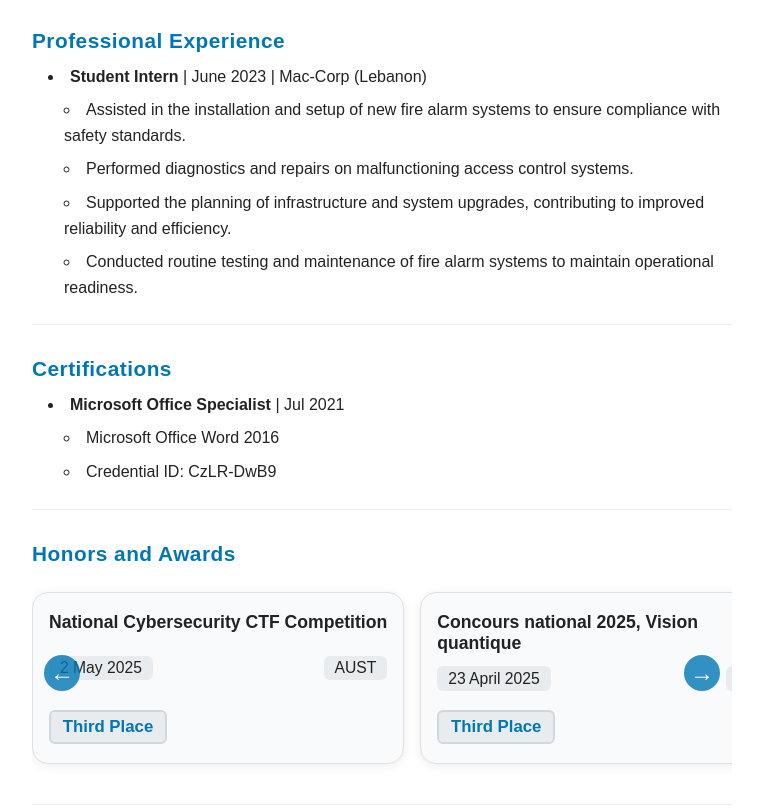
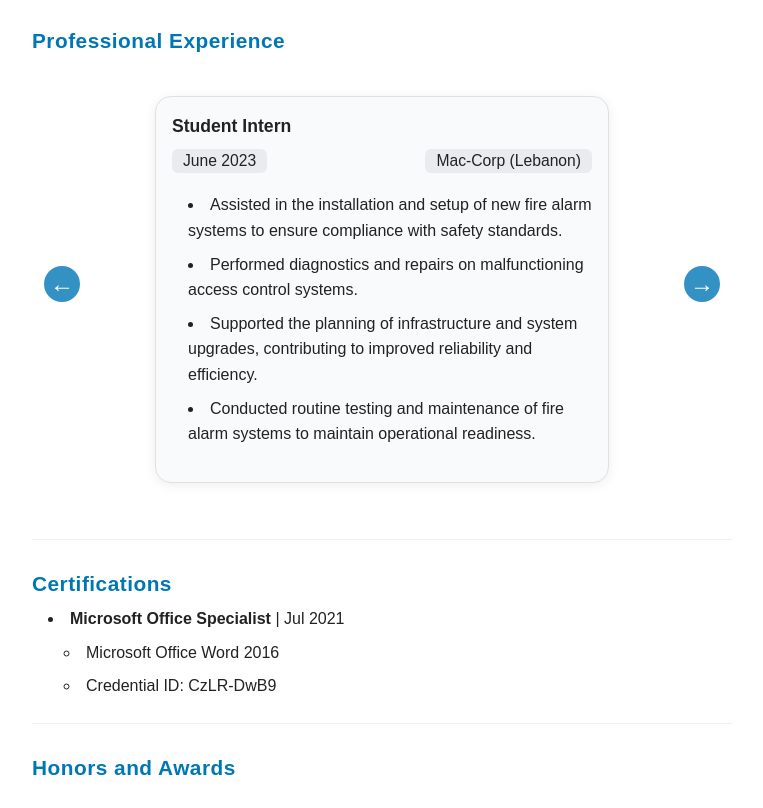
Before and after one commit to alinaim07/Portfolio, a plain HTML site: page index.html in a window 1280 px wide. Shown: the part 502-1310 px from the top of the page, without its empty margins (258-1021 px from the left). Drawn offline with Linux system fonts and the light colour scheme.

Commit message:
testing rendering of dynamic cards

```diff
--- a/index.html
+++ b/index.html
@@ -21,19 +21,28 @@
       <h2>CV</h2>
       <a href="https://drive.google.com/file/d/1DVxQtIqJJcVnnXAXGIbviuEUU-zB-6Rs/view?usp=sharing" target="_blank">Download My Latest CV</a>
     </section>
-    <section>
+    <section class="horizontal-section">
       <h2>Professional Experience</h2>
-      <ul>
-        <li>
-          <strong>Student Intern</strong> | June 2023 | Mac-Corp (Lebanon)
+      <button class="arrow left" id="exp-arrow-left" onclick="scrollList('experience-list', -1, 'exp-arrow-left', 'exp-arrow-right')">&#8592;</button>
+      <div class="horizontal-list" id="experience-list">
+        <div class="card">
+          <div class="card-header">
+            <strong>Student Intern</strong>
+          </div>
+          <div class="card-meta">
+            <span class="card-date">June 2023</span>
+            <span class="card-org">Mac-Corp (Lebanon)</span>
+          </div>
           <ul>
             <li>Assisted in the installation and setup of new fire alarm systems to ensure compliance with safety standards.</li>
             <li>Performed diagnostics and repairs on malfunctioning access control systems.</li>
             <li>Supported the planning of infrastructure and system upgrades, contributing to improved reliability and efficiency.</li>
             <li>Conducted routine testing and maintenance of fire alarm systems to maintain operational readiness.</li>
           </ul>
-        </li>
-      </ul>
+        </div>
+        <!-- Add more experience cards here if needed -->
+      </div>
+      <button class="arrow right" id="exp-arrow-right" onclick="scrollList('experience-list', 1, 'exp-arrow-left', 'exp-arrow-right')">&#8594;</button>
     </section>
     <section>
       <h2>Certifications</h2>
@@ -49,7 +58,7 @@
     </section>
     <section class="horizontal-section">
       <h2>Honors and Awards</h2>
-      <button class="arrow left" onclick="scrollList('awards-list', -1)">&#8592;</button>
+      <button class="arrow left" id="awards-arrow-left" onclick="scrollList('awards-list', -1, 'awards-arrow-left', 'awards-arrow-right')">&#8592;</button>
       <div class="horizontal-list" id="awards-list">
         <div class="card">
           <div class="card-header">
@@ -132,7 +141,7 @@
           <div class="card-rank rank-second">Second Place in Lebanon</div>
         </div>
       </div>
-      <button class="arrow right" onclick="scrollList('awards-list', 1)">&#8594;</button>
+      <button class="arrow right" id="awards-arrow-right" onclick="scrollList('awards-list', 1, 'awards-arrow-left', 'awards-arrow-right')">&#8594;</button>
     </section>
     <section>
       <h2>Bug Bounty</h2>
@@ -186,11 +195,73 @@
     <p>&copy; 2025 Ali Naim</p>
   </footer>
   <script>
-    function scrollList(listId, direction) {
-      const list = document.getElementById(listId);
-      const scrollAmount = 130; // Adjust this value to control the scroll amount
-      list.scrollLeft += direction * scrollAmount;
+function scrollList(listId, direction, arrowLeftId, arrowRightId) {
+  const list = document.getElementById(listId);
+  const cards = Array.from(list.querySelectorAll('.card'));
+  const cardWidth = cards[0] ? cards[0].offsetWidth + 32 : 240; // 32px for gap
+  const currentScroll = list.scrollLeft;
+  const targetScroll = currentScroll + direction * cardWidth;
+  list.scrollTo({ left: targetScroll, behavior: 'smooth' });
+  setTimeout(() => {
+    updateArrows(listId, arrowLeftId, arrowRightId);
+    updateCardFade(listId);
+  }, 350);
+}
+
+function updateArrows(listId, arrowLeftId, arrowRightId) {
+  const list = document.getElementById(listId);
+  const arrowLeft = document.getElementById(arrowLeftId);
+  const arrowRight = document.getElementById(arrowRightId);
+  if (list.scrollLeft <= 5) {
+    arrowLeft.setAttribute('aria-hidden', 'true');
+  } else {
+    arrowLeft.setAttribute('aria-hidden', 'false');
+  }
+  if (list.scrollWidth - list.clientWidth - list.scrollLeft <= 5) {
+    arrowRight.setAttribute('aria-hidden', 'true');
+  } else {
+    arrowRight.setAttribute('aria-hidden', 'false');
+  }
+}
+
+function updateCardFade(listId) {
+  const list = document.getElementById(listId);
+  const cards = Array.from(list.querySelectorAll('.card'));
+  const listRect = list.getBoundingClientRect();
+  const center = listRect.left + listRect.width / 2;
+  cards.forEach(card => {
+    const cardRect = card.getBoundingClientRect();
+    const cardCenter = cardRect.left + cardRect.width / 2;
+    if (Math.abs(cardCenter - center) < cardRect.width / 2) {
+      card.classList.remove('faded');
+    } else {
+      card.classList.add('faded');
     }
+  });
+}
+
+// Initialize arrow visibility and card fade on page load and resize
+window.addEventListener('DOMContentLoaded', () => {
+  updateArrows('experience-list', 'exp-arrow-left', 'exp-arrow-right');
+  updateArrows('awards-list', 'awards-arrow-left', 'awards-arrow-right');
+  updateCardFade('experience-list');
+  updateCardFade('awards-list');
+
+  document.getElementById('experience-list').addEventListener('scroll', () => {
+    updateArrows('experience-list', 'exp-arrow-left', 'exp-arrow-right');
+    updateCardFade('experience-list');
+  });
+  document.getElementById('awards-list').addEventListener('scroll', () => {
+    updateArrows('awards-list', 'awards-arrow-left', 'awards-arrow-right');
+    updateCardFade('awards-list');
+  });
+});
+window.addEventListener('resize', () => {
+  updateArrows('experience-list', 'exp-arrow-left', 'exp-arrow-right');
+  updateArrows('awards-list', 'awards-arrow-left', 'awards-arrow-right');
+  updateCardFade('experience-list');
+  updateCardFade('awards-list');
+});
   </script>
 </body>
 </html>
--- a/styles.css
+++ b/styles.css
@@ -101,22 +101,44 @@ footer {
   display: flex;
   overflow-x: auto;
   scroll-behavior: smooth;
-  gap: 1em;
-  padding: 1em 0;
+  gap: 2em;
+  padding: 2em 0; /* Remove horizontal padding here */
+  min-width: 100%;
+  scroll-snap-type: x mandatory;
+  justify-content: flex-start;
+  position: relative;
+}
+.horizontal-list:empty {
+  min-height: 200px;
+}
+.horizontal-list::before,
+.horizontal-list::after {
+  content: "";
+  flex: 0 0 calc(0.5 * 65vw); /* Dynamically half of card width */
 }
 .card {
-  min-width: 320px;
-  max-width: 340px;
+  flex: 0 0 65vw;
+  max-width: 420px;
+  min-width: 280px;
+  min-height: 320px;
   background: #f8fafc;
   border-radius: 16px;
   box-shadow: 0 2px 12px rgba(0,0,0,0.07);
   padding: 1.2em 1em;
-  flex: 0 0 auto;
   border: 1px solid #e0e0e0;
   display: flex;
   flex-direction: column;
-  justify-content: space-between;
+  justify-content: flex-start;
+  align-items: flex-start;
   margin-bottom: 0.5em;
+  scroll-snap-align: center;
+  transition: opacity 0.3s, transform 0.3s;
+  opacity: 1;
+  transform: scale(1);
+}
+.card.faded {
+  opacity: 0.4;
+  transform: scale(0.95);
 }
 .arrow {
   position: absolute;
@@ -132,6 +154,13 @@ footer {
   cursor: pointer;
   z-index: 2;
   opacity: 0.8;
+  transition: opacity 0.2s;
+  display: block;
+}
+.arrow[aria-hidden="true"] {
+  opacity: 0;
+  pointer-events: none;
+  display: none;
 }
 .arrow.left { left: 0.5em; }
 .arrow.right { right: 0.5em; }
@@ -148,17 +177,26 @@ footer {
 .card-meta {
   display: flex;
   justify-content: space-between;
+  width: 100%;
   font-size: 0.98em;
   margin-bottom: 0.7em;
   color: #555;
 }
-.card-date,
+.card-date {
+  background: #e9ecef;
+  color: #222;
+  border-radius: 6px;
+  padding: 0.2em 0.7em;
+  font-weight: 500;
+  margin-right: auto;
+}
 .card-org {
   background: #e9ecef;
   color: #222;
   border-radius: 6px;
   padding: 0.2em 0.7em;
   font-weight: 500;
+  margin-left: auto;
 }
 .card-rank {
   font-size: 1.05em;
@@ -182,12 +220,29 @@ footer {
   border: 2px solid #d0d7de;
 }
 @media (max-width: 800px) {
+  body {
+    padding-left: 0.2em;
+    padding-right: 0.2em;
+  }
   main {
-    padding: 1em;
-    max-width: 98vw;
+    padding: 0.5em;
+    max-width: 100vw;
   }
   .profile-pic {
     width: 90px;
     height: 90px;
   }
+  .horizontal-list {
+    padding: 2em 5vw; /* less padding for small screens */
+  }
+  .horizontal-list::before,
+  .horizontal-list::after {
+    flex: 0 0 5vw; /* Half of card width for mobile (90vw / 2) */
+  }
+  .card {
+    flex: 0 0 90vw;
+    max-width: 98vw;
+    min-width: 220px;
+    scroll-snap-align: center;
+  }
 }
```
